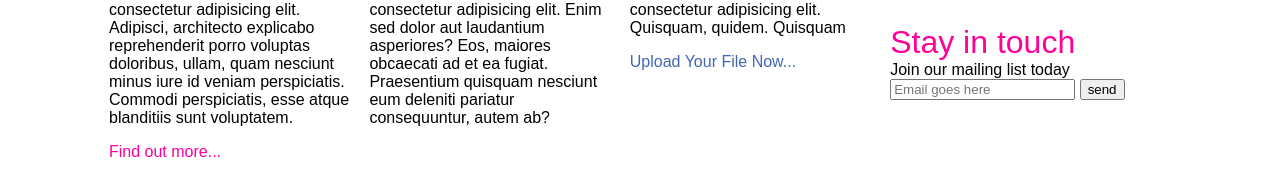
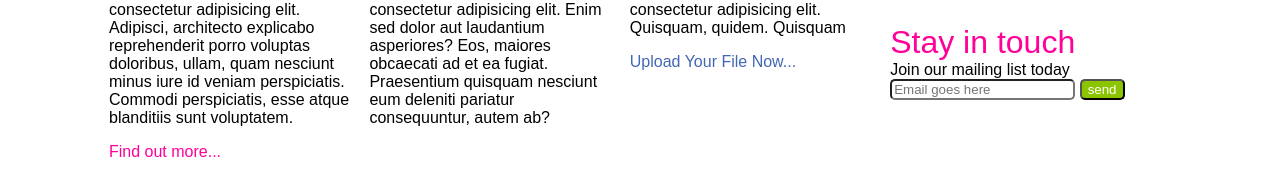
Before and after one commit to CibrianA04/progweb-practica2, a plain HTML site: page index.html in a window 1280 px wide. Shown: the part 546-742 px from the top of the page. Drawn offline with Linux system fonts and the light colour scheme; files that its build step writes are made by us from their sources.

Commit message:
Add input styles to terceraseccion articles

```diff
--- a/estilos.css
+++ b/estilos.css
@@ -79,6 +79,13 @@ header nav ul li {
     vertical-align: top;
     width: 23%;
 }
+#terceraseccion article input{
+    border-radius: 5px;
+}
+#terceraseccion article input[type="button"]{
+    background: #8BC500;
+    color: #ffffff;
+}
 #terceraseccion article img{
     vertical-align: middle;
 }
```
